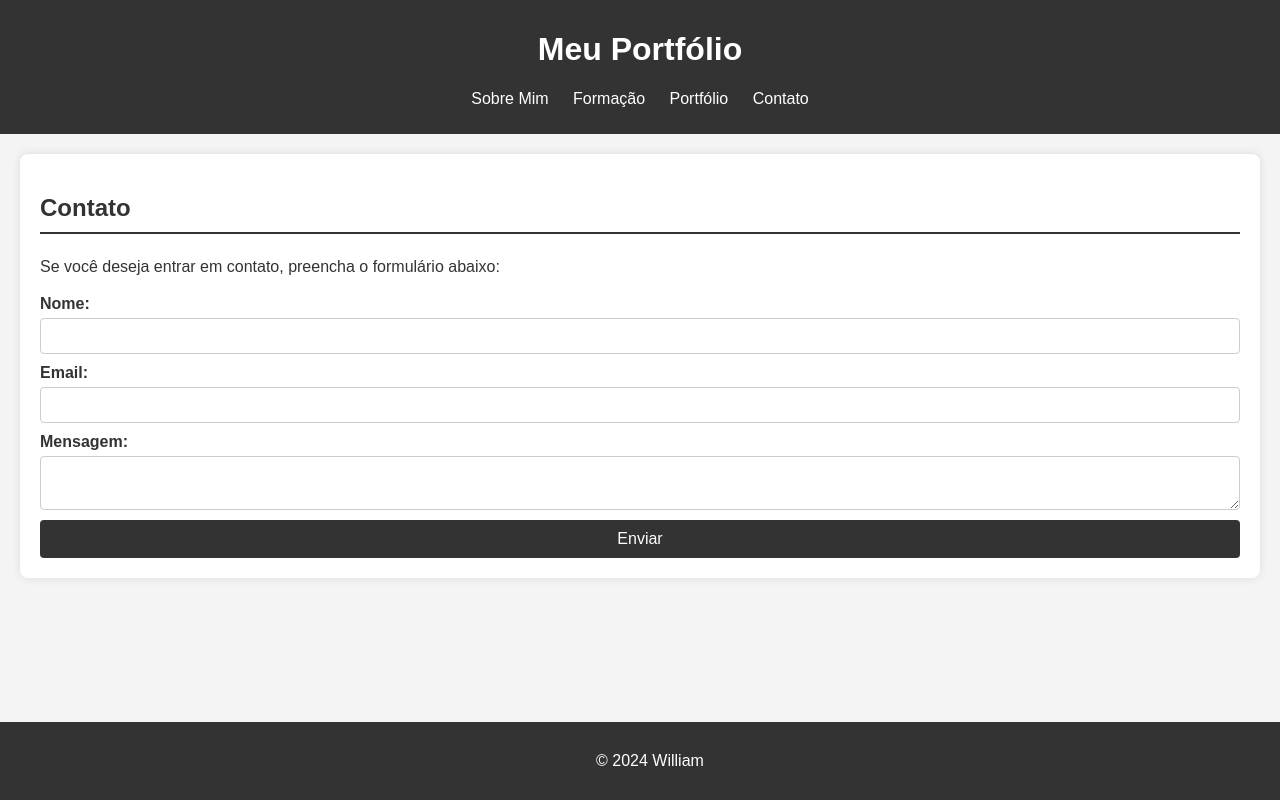
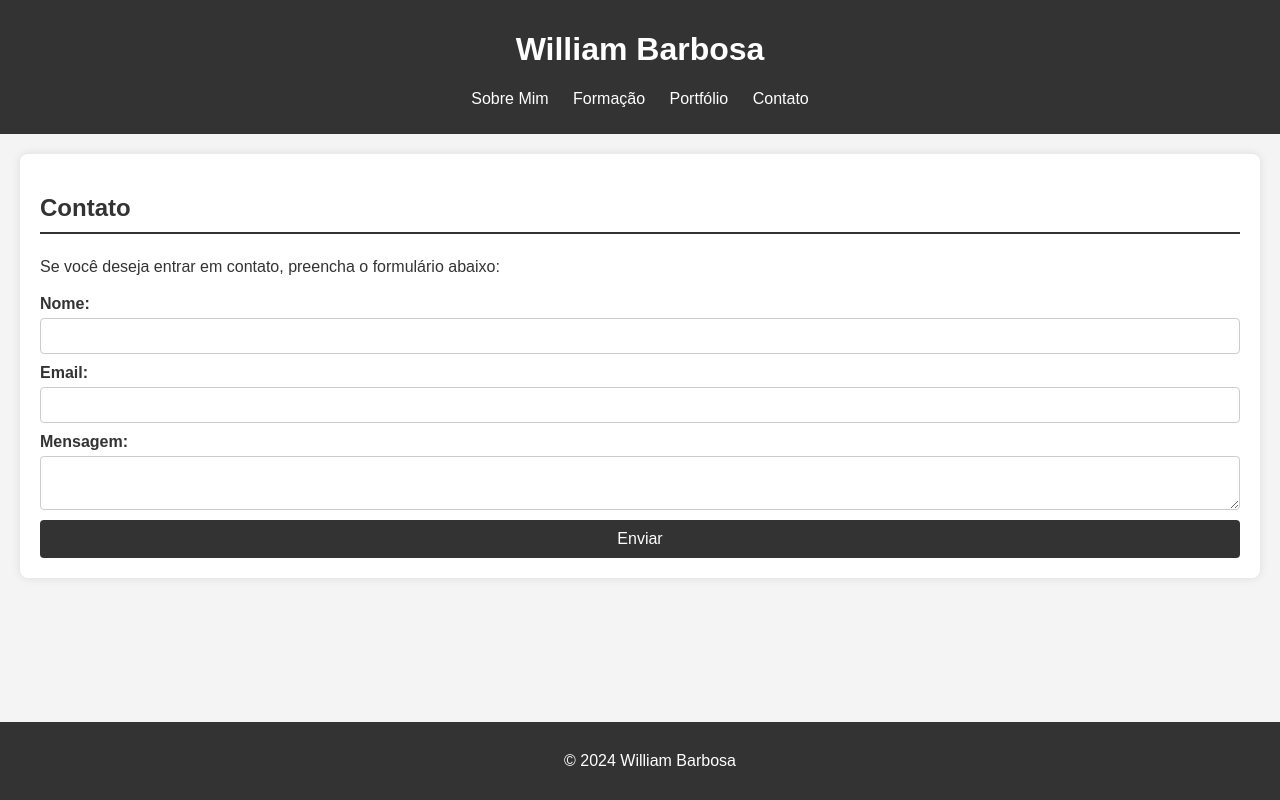
Before and after one commit to willliamcarlos/WilliamBarbosa, a plain HTML site: page contato.html in a window 1280 px wide. Drawn offline with Linux system fonts and the light colour scheme.

Commit message:
atualização final

```diff
--- a/contato.html
+++ b/contato.html
@@ -8,7 +8,7 @@
 </head>
 <body>
     <header>
-        <h1>Meu Portfólio</h1>
+        <h1>William Barbosa</h1>
         <nav>
             <ul>
                 <li><a href="index.html">Sobre Mim</a></li>
@@ -39,7 +39,7 @@
     </main>
 
     <footer>
-        <p>&copy; 2024 William</p>
+        <p>&copy; 2024 William Barbosa</p>
     </footer>
 </body>
 </html>
```
Also changed, not shown: formacao.html (+1 -1 lines), portifolio.html (+1 -1 lines).
